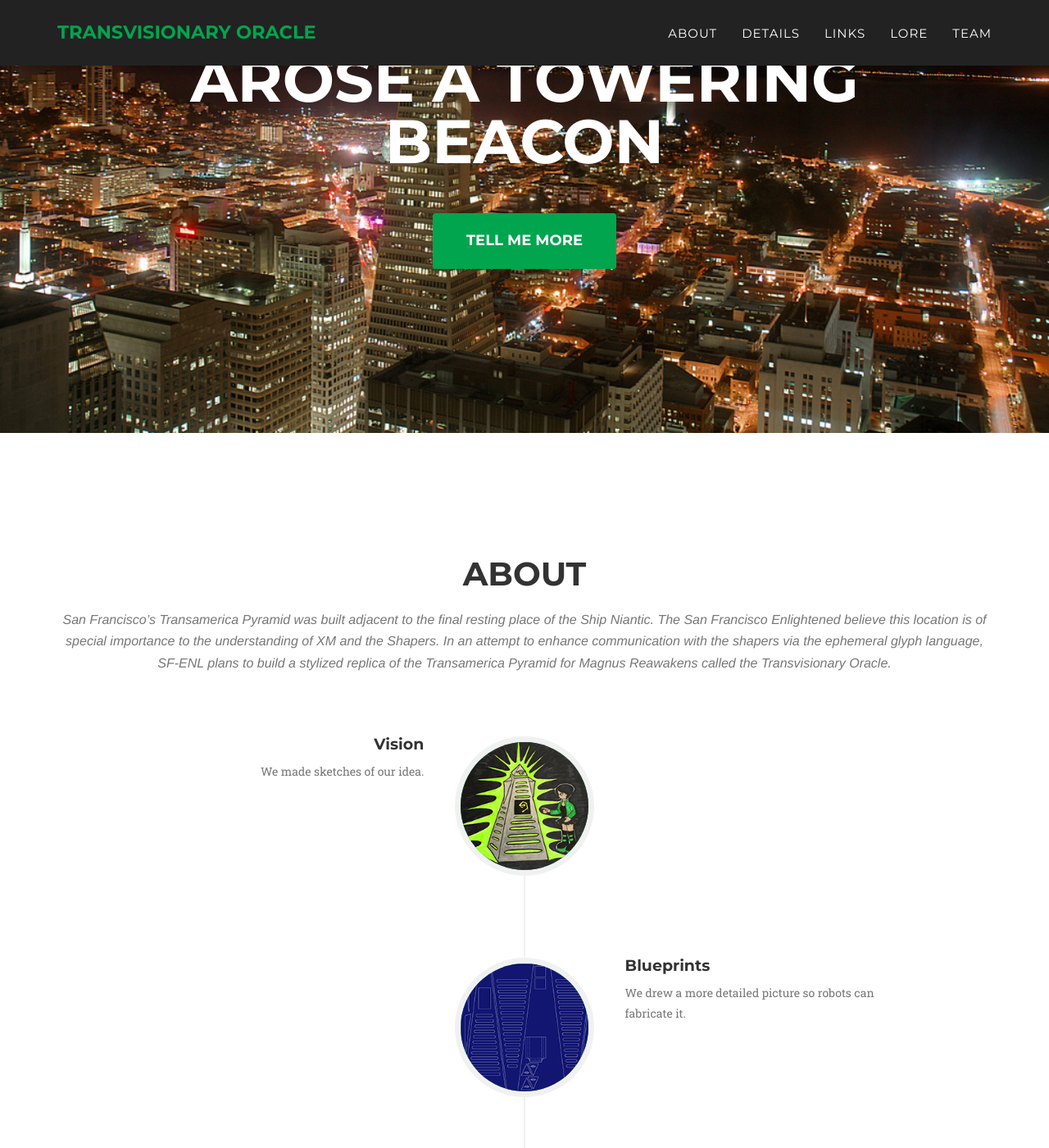
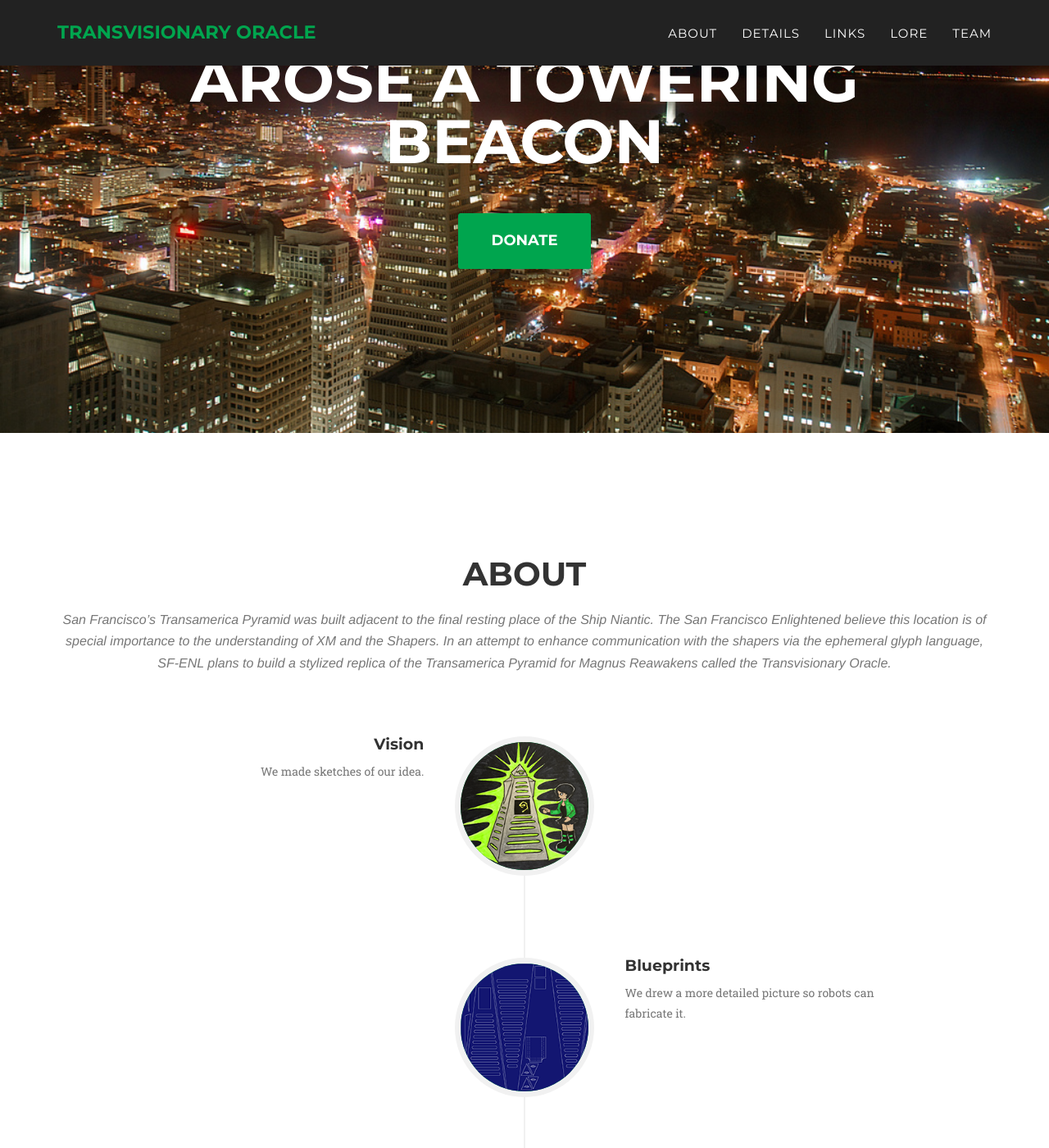
Before and after one commit to winonatong/magnus_reawakens, a Jekyll site: the page built from index.html, in a window 1280 px wide and 1400 px high, scrolled down 305 px. Shown: the whole window at 82% size. Built offline with Jekyll 4.4.1, drawn with Linux system fonts in a browser that asks for light colours; some web fonts are replaced.

Commit message:
add donation button

```diff
--- a/_includes/header.html
+++ b/_includes/header.html
@@ -47,7 +47,14 @@
             <div class="intro-text">
                 <div class="intro-lead-in">Atop the remains of the Ship Niantic</div>
                 <div class="intro-heading">arose a towering beacon</div>
-                <a href="#about" class="page-scroll btn btn-xl">Tell Me More</a>
+                <form action="https://www.paypal.com/cgi-bin/webscr" method="post" target="_top">
+                    <input type="hidden" name="cmd" value="_s-xclick">
+                    <input type="hidden" name="hosted_button_id" value="TFE9DHR6VPWKW">
+                    <input type="button" name="submit" value="Donate" class="page-scroll btn btn-xl">
+
+                </form>
+
+
             </div>
         </div>
     </header>
--- a/style.css
+++ b/style.css
@@ -13,6 +13,10 @@ a:active {
 a:hover {
 	color: #00842c;
 }
+
+.form-control, input {
+    border-width: 0;
+    }
 
 .navbar-default .navbar-toggle {
 	border-color: #00a54e;
```
